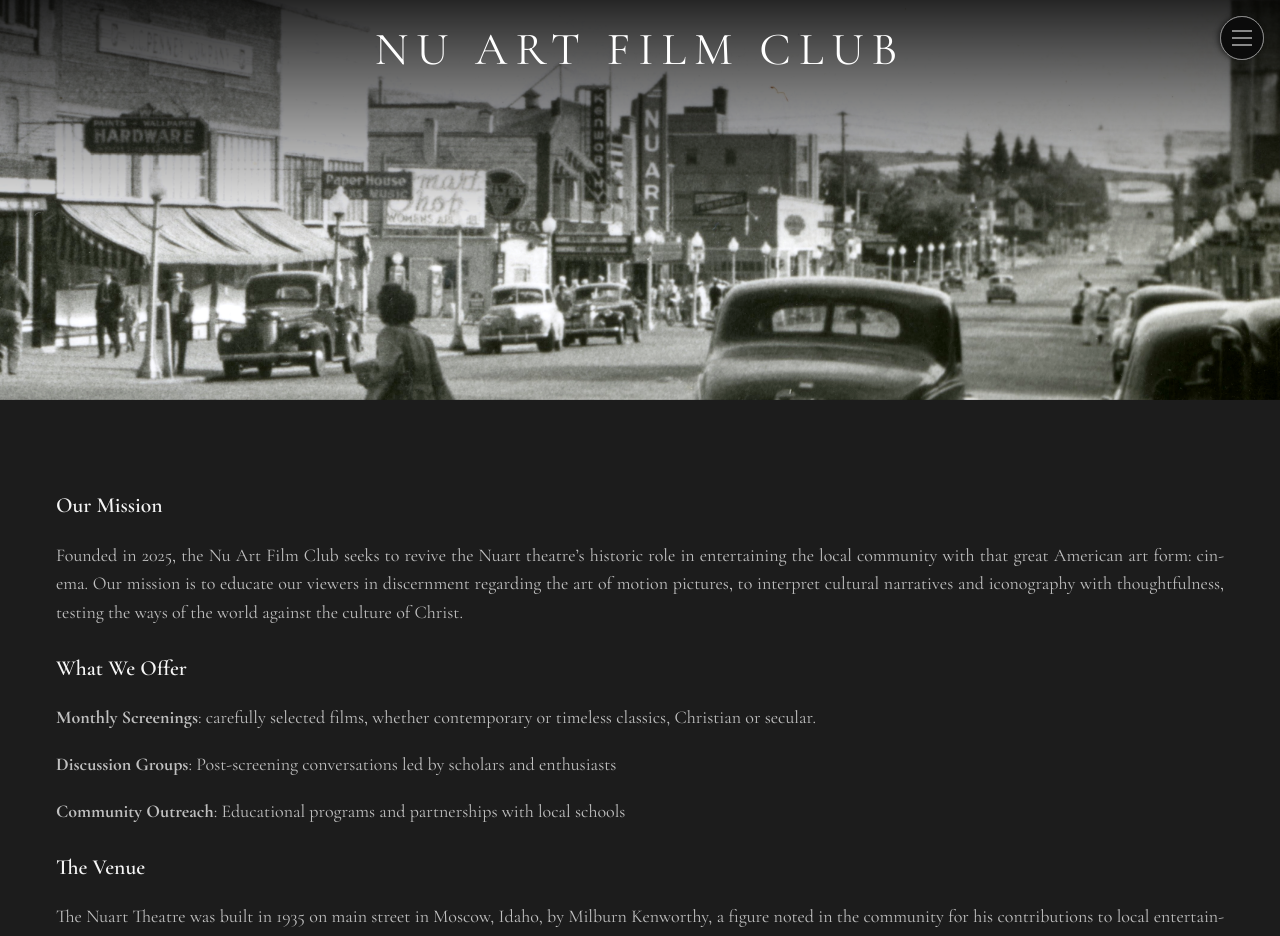
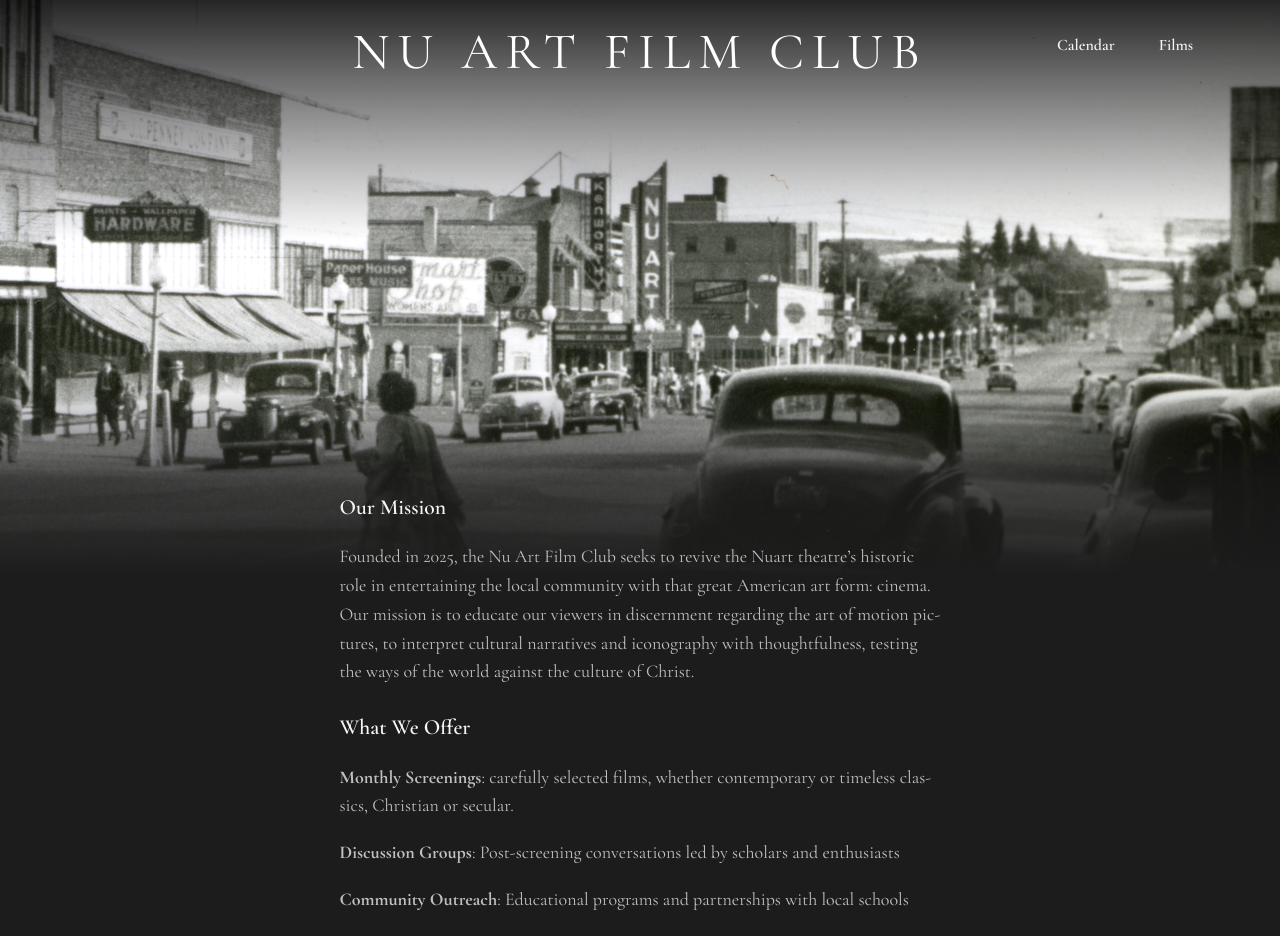
Before and after one commit to HenrySundlie/NuArtFilmClub, a React (Vite) app in the folder client/: page / in a window 1280 px wide. Shown: the top 936 px of the page. Built offline with nearby package versions, Linux system fonts and the light colour scheme.

Commit message:
desktop changes

```diff
--- a/client/src/App.tsx
+++ b/client/src/App.tsx
@@ -1,5 +1,5 @@
 import { BrowserRouter as Router, Routes, Route, useLocation } from 'react-router-dom';
-import { lazy, Suspense, useEffect, useMemo, useState } from 'react';
+import { lazy, Suspense, useMemo } from 'react';
 import Home from './pages/Home';
 const Calendar = lazy(() => import('./pages/Calendar'));
 const FilmMenu = lazy(() => import('./pages/FilmMenu'));
@@ -8,7 +8,7 @@ import Menu from './components/Menu';
 import styled from '@emotion/styled';
 import { theme } from './theme';
 import { Global } from '@emotion/react';
-import { isMobileViewport, onViewportChange } from './utils/responsive';
+// import { isMobileViewport, onViewportChange } from './utils/responsive';
 
 const globalStyles = `
   html, body {
@@ -63,19 +63,14 @@ export default function App() {
 
 function MenuVisibilityController() {
   const location = useLocation();
-  const [isMobile, setIsMobile] = useState<boolean>(() =>
-  isMobileViewport()
-  );
-
-  useEffect(() => {
-  return onViewportChange(setIsMobile);
-  }, []);
+  // No need to track viewport here since we never show Menu on Home regardless of viewport.
 
   const isHome = useMemo(() => {
     const p = location.pathname.replace(/\/?$/, '/');
-  return p === '/';
+    return p === '/';
   }, [location.pathname]);
 
-  if (isHome && isMobile) return null;
+  // Never show global Menu on the Home route. Home page manages its own mobile menu.
+  if (isHome) return null;
   return <Menu />;
 }
--- a/client/src/pages/Home.tsx
+++ b/client/src/pages/Home.tsx
@@ -7,6 +7,8 @@ import {
   ContentSection,
   ContentText,
   FloatingLogo,
+  TitleActions,
+  TitleActionButton,
 } from '../styles/HomePage.styles';
 import { useEffect, useRef, useState } from 'react';
 import { MOBILE_QUERY } from '../utils/responsive';
@@ -66,6 +68,13 @@ const Home = () => {
         <PageTitle ref={titleRef} fontWeight={400} letterSpacing="0.5rem" as="h1" overlay>
           NU ART FILM CLUB
         </PageTitle>
+        {/* Desktop-only quick navigation under the title */}
+        {!isMobile && (
+          <TitleActions aria-label="Primary navigation">
+            <TitleActionButton href="/calendar">Calendar</TitleActionButton>
+            <TitleActionButton href="/films">Films</TitleActionButton>
+          </TitleActions>
+        )}
         <SafeImg
           src={isMobile ? NuartOnMainStreet : MainStreetImage}
           alt="Historic Main Street"
@@ -74,9 +83,11 @@ const Home = () => {
       </HeaderImageContainer>
 
   {/* Ensure the Menu icon appears in sync with the floating logo on mobile */}
-  <Suspense fallback={null}>
-        <Menu visibleOverride={showFloatingLogo} />
-      </Suspense>
+  {isMobile && (
+        <Suspense fallback={null}>
+          <Menu visibleOverride={showFloatingLogo} />
+        </Suspense>
+      )}
 
       {/* Mobile action card now sits entirely below the header image */}
       <MobileActionCard />
--- a/client/src/styles/HomePage.styles.ts
+++ b/client/src/styles/HomePage.styles.ts
@@ -22,8 +22,6 @@ export const HeaderImageContainer = styled.div<{ darkFade?: boolean }>`
   position: relative;
   width: 100vw;
   height: var(--header-image-height);
-  /* Raise stacking to ensure fade overlay can sit above page content */
-  z-index: 1000;
 
   /* Full-width positioning to break out of container constraints */
   margin-left: calc(-50vw + 50%);
@@ -53,6 +51,26 @@ export const HeaderImageContainer = styled.div<{ darkFade?: boolean }>`
     pointer-events: none;
   }
 
+  /* Bottom fade overlay to ease the image into the background (desktop only) */
+  &::after {
+    content: '';
+    position: absolute;
+    left: 0;
+    right: 0;
+    bottom: 0;
+  height: clamp(160px, 24vh, 300px);
+    background: linear-gradient(
+      to bottom,
+  rgba(28, 28, 28, 0) 0%,
+  rgba(28, 28, 28, 0.75) 50%,
+  rgba(28, 28, 28, 0.9) 85%,
+  ${theme.colors.background} 100%
+    );
+  z-index: 8; /* Below content so text is readable in the overlap */
+    pointer-events: none;
+    opacity: 0; /* hidden by default; enabled on desktop */
+  }
+
   /* Soft vignette effect for better image integration */
   &:has(img) {
     box-shadow:
@@ -67,12 +85,10 @@ export const HeaderImageContainer = styled.div<{ darkFade?: boolean }>`
     position: relative;
   }
 
-  /* Ensure this container doesn't interfere with document flow */
-  &::after {
-    content: '';
-    display: block;
-    height: 0;
-    clear: both;
+  /* Desktop-specific adjustments */
+  ${theme.breakpoints.desktop} {
+  height: 72vh; /* image goes further down on desktop */
+    &::after { opacity: 1; }
   }
 `;
 
@@ -106,6 +122,15 @@ export const PageTitle = styled.h1<{
   background-clip: text;
   text-wrap: balance;
   z-index: 3;
+
+  /* Desktop-only: make the Home title a little bigger */
+  ${theme.breakpoints.desktop} {
+    font-size: clamp(
+      ${theme.typography.h1.mobile.fontSize},
+      4vw,
+      3.25rem
+    );
+  }
 
   ${({ overlay }) =>
     overlay
@@ -167,6 +192,59 @@ export const FloatingLogo = styled.div<{ visible?: boolean }>`
 `;
 
 // ============================================================================
+// Title Actions (Desktop-only navigation under the title)
+// ============================================================================
+
+export const TitleActions = styled.nav`
+  position: absolute;
+  /* Align with the title's top position, offset slightly for baseline alignment */
+  top: calc(${theme.spacing.lg} + 6px);
+  right: clamp(40px, 6vw, 120px);
+  z-index: 1002; /* above fade overlays */
+  display: none; /* hidden by default */
+
+  /* Inline group of text links */
+  display: none;
+  gap: ${theme.spacing.lg};
+  padding: 0;
+  background: transparent;
+  border: 0;
+
+  ${theme.breakpoints.mobile} {
+    display: none;
+  }
+
+  ${theme.breakpoints.desktop} {
+    display: flex;
+  }
+`;
+
+export const TitleActionButton = styled('a')`
+  display: inline-block;
+  white-space: nowrap;
+  text-decoration: none;
+  font-weight: 600;
+  color: ${theme.colors.text.primary};
+  transition: ${theme.transitions.default};
+  /* Larger text and hit area */
+  font-size: clamp(1rem, 1.1vw, 1.2rem);
+  padding: 6px 10px;
+  line-height: 1.2;
+
+  &:hover {
+    color: ${theme.colors.secondary};
+    text-decoration: underline;
+    text-underline-offset: 3px;
+  }
+
+  &:focus-visible {
+    outline: ${theme.shadows.focus};
+    outline-offset: 3px;
+    border-radius: 4px;
+  }
+`;
+
+// ============================================================================
 // Content Section
 // ============================================================================
 
@@ -175,7 +253,7 @@ export const FloatingLogo = styled.div<{ visible?: boolean }>`
  * Provides proper spacing from the mobile action card and flows with page scroll
  */
 export const ContentSection = styled.section`
-  padding: ${theme.spacing.xl} ${theme.spacing.md};
+  padding: ${theme.spacing.md} ${theme.spacing.md} ${theme.spacing.xl};
   max-width: 1200px;
   margin: 0 auto;
 
@@ -185,7 +263,7 @@ export const ContentSection = styled.section`
 
   /* Ensure content appears above the header image section and flows properly */
   position: relative;
-  z-index: 10;
+  z-index: 20; /* allow overlap above the image on desktop */
 
   /* Clear any floating or positioning issues */
   clear: both;
@@ -212,6 +290,14 @@ export const ContentSection = styled.section`
   /* Use a comfortable default body size on mobile (about 16px) */
   font-size: ${theme.typography.body.mobile?.fontSize ?? '16px'};
     /* max-height: 50vh; */
+  }
+
+  /* Desktop: bring text closer to the image */
+  ${theme.breakpoints.desktop} {
+  /* Pull content upwards even further; keep it responsive and bounded */
+  margin-top: clamp(-192px, -15vh, -96px);
+  /* Keep a little breathing room from the image edge, responsive */
+  padding-top: clamp(8px, 1.2vh, 16px);
   }
 `;
 
@@ -269,4 +355,12 @@ export const ContentText = styled.div`
   & > :first-of-type { margin-top: 0; }
   ul, ol { margin: ${theme.spacing.sm} 0 ${theme.spacing.md}; }
   }
+
+  /* Desktop measure: limit to ~70 characters per line for readability */
+  ${theme.breakpoints.desktop} {
+    max-width: 70ch;
+    margin-left: auto;
+    margin-right: auto;
+    p { text-align: left; text-wrap: pretty; }
+  }
 `;
```
Also changed, not shown: client/src/components/TopNav.tsx (added, +19 -0 lines).
